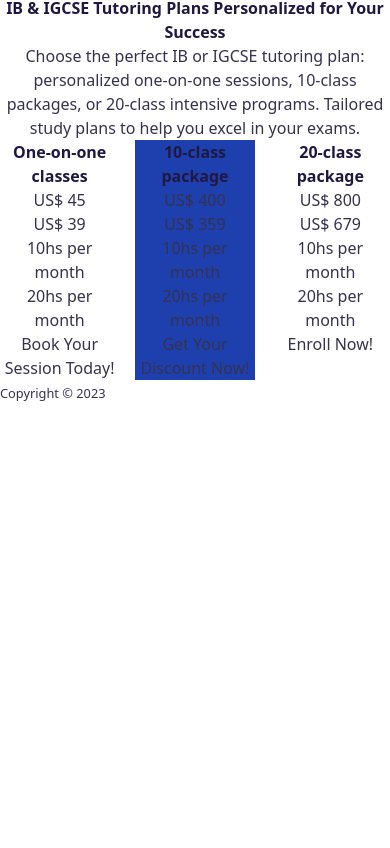
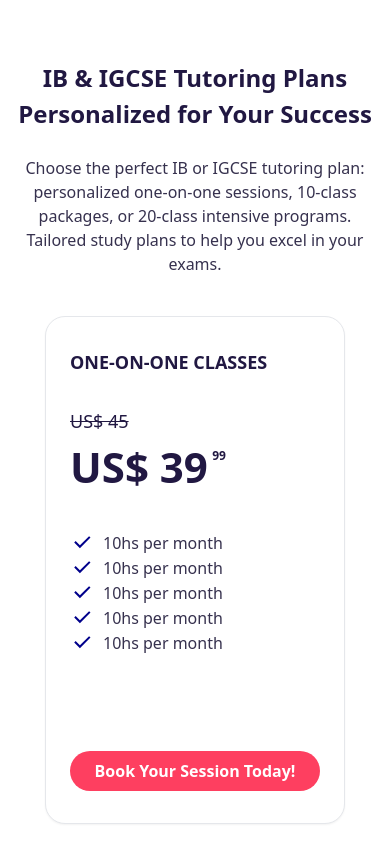
Before and after one commit to TomasSorgetti/learning-spark-rework, a Next.js app: page /en in a window 390 px wide. Shown: the part 936-1784 px from the top of the page. Before the commit the page ends 1340 px from the top, so only its background shows below. Built offline with nearby package versions, Linux system fonts and the light colour scheme.

Commit message:
feat: pricing responsive

```diff
--- a/src/components/buttons/CardButton.jsx
+++ b/src/components/buttons/CardButton.jsx
@@ -1,6 +1,9 @@
 export default function CardButton({ children, href }) {
   return (
-    <a className="" href={href}>
+    <a
+      className="w-full rounded-full bg-red py-2 text-center text-white font-semibold lg:py-3"
+      href={href}
+    >
       {children}
     </a>
   );
--- a/src/components/cards/PricingCard.jsx
+++ b/src/components/cards/PricingCard.jsx
@@ -1,24 +1,61 @@
+import CardButton from "../buttons/CardButton";
+import CheckIcon from "../icons/CheckIcon";
+
 export default function PricingCard({
+  id,
   title,
   price,
   salePrice,
   list,
   cta,
-  active,
+  active = false,
 }) {
   return (
-    <div className={`w-full ${active ? "bg-blue-800" : "bg-white"}`}>
-      <h3>{title}</h3>
-      <div>
-        <p>{price}</p>
-        <p>{salePrice}</p>
+    <div
+      className={`w-full max-w-[300px] px-6 py-8 flex flex-col items-start gap-8 rounded-[20px] border border-[1px]-lightBlue shadow-sm ${
+        active ? "bg-darkBlue" : "bg-white"
+      } lg:max-w-[400px] lg:px-8 lg:py-10`}
+    >
+      <h3
+        className={`text-[18px] font-bold uppercase ${
+          active ? "text-white" : "text-darkBlue"
+        }`}
+      >
+        {title}
+      </h3>
+      <div className="text-left">
+        <p
+          className={`line-through text-[18px] ${
+            active ? "text-white" : "text-darkBlue"
+          }`}
+        >
+          {price}
+        </p>
+        <p
+          className={`relative font-bold text-[42px] ${
+            active ? "text-white" : "text-darkBlue"
+          }`}
+        >
+          {salePrice}{" "}
+          <span className="absolute font-bold text-[12px] top-3 right-[-18px]">
+            99
+          </span>
+        </p>
       </div>
-      <ul>
+      <ul className="mb-16">
         {list.map((item) => (
-          <li key={item}>{item}</li>
+          <li
+            className={`flex items-center gap-2 font-light text-[16px] ${
+              active ? "text-white" : "text-lightBlue"
+            }`}
+            key={`${item.id}-${id}`}
+          >
+            <CheckIcon color={active ? "white" : "darkBlue"} />
+            {item.text}
+          </li>
         ))}
       </ul>
-      <a href="#">{cta}</a>
+      <CardButton href="#">{cta}</CardButton>
     </div>
   );
 }
--- /dev/null
+++ b/src/components/icons/CheckIcon.jsx
@@ -0,0 +1,16 @@
+export default function CheckIcon({ size = "25", color = "white" }) {
+  return (
+    <svg
+      width={size}
+      height={size}
+      viewBox="0 0 25 25"
+      fill="none"
+      xmlns="http://www.w3.org/2000/svg"
+    >
+      <path
+        d="M9.90313 18.1676L4.20312 12.4676L5.62813 11.0426L9.90313 15.3176L19.0781 6.14258L20.5031 7.56758L9.90313 18.1676Z"
+        fill={color}
+      />
+    </svg>
+  );
+}
--- a/src/layouts/home/Pricing.jsx
+++ b/src/layouts/home/Pricing.jsx
@@ -3,34 +3,91 @@
 export default async function Pricing({ t }) {
   const miArr = [
     {
+      id: 1,
       title: t("HomePage.Pricing.OneOnOne.title"),
       price: t("HomePage.Pricing.OneOnOne.price"),
       salePrice: t("HomePage.Pricing.OneOnOne.salePrice"),
       list: [
-        t("HomePage.Pricing.OneOnOne.List.1"),
-        t("HomePage.Pricing.OneOnOne.List.2"),
+        {
+          id: 1,
+          text: t("HomePage.Pricing.OneOnOne.List.1"),
+        },
+        {
+          id: 2,
+          text: t("HomePage.Pricing.OneOnOne.List.1"),
+        },
+        {
+          id: 3,
+          text: t("HomePage.Pricing.OneOnOne.List.1"),
+        },
+        {
+          id: 4,
+          text: t("HomePage.Pricing.OneOnOne.List.1"),
+        },
+        {
+          id: 5,
+          text: t("HomePage.Pricing.OneOnOne.List.1"),
+        },
       ],
       cta: t("HomePage.Pricing.OneOnOne.cta"),
       active: false,
     },
     {
+      id: 2,
       title: t("HomePage.Pricing.10Class.title"),
       price: t("HomePage.Pricing.10Class.price"),
       salePrice: t("HomePage.Pricing.10Class.salePrice"),
       list: [
-        t("HomePage.Pricing.10Class.List.1"),
-        t("HomePage.Pricing.10Class.List.2"),
+        {
+          id: 1,
+          text: t("HomePage.Pricing.10Class.List.1"),
+        },
+        {
+          id: 2,
+          text: t("HomePage.Pricing.10Class.List.1"),
+        },
+        {
+          id: 3,
+          text: t("HomePage.Pricing.10Class.List.1"),
+        },
+        {
+          id: 4,
+          text: t("HomePage.Pricing.10Class.List.1"),
+        },
+        {
+          id: 5,
+          text: t("HomePage.Pricing.10Class.List.1"),
+        },
       ],
       cta: t("HomePage.Pricing.10Class.cta"),
       active: true,
     },
     {
+      id: 3,
       title: t("HomePage.Pricing.20Class.title"),
       price: t("HomePage.Pricing.20Class.price"),
       salePrice: t("HomePage.Pricing.20Class.salePrice"),
       list: [
-        t("HomePage.Pricing.20Class.List.1"),
-        t("HomePage.Pricing.20Class.List.2"),
+        {
+          id: 1,
+          text: t("HomePage.Pricing.20Class.List.1"),
+        },
+        {
+          id: 2,
+          text: t("HomePage.Pricing.20Class.List.1"),
+        },
+        {
+          id: 3,
+          text: t("HomePage.Pricing.20Class.List.1"),
+        },
+        {
+          id: 4,
+          text: t("HomePage.Pricing.20Class.List.1"),
+        },
+        {
+          id: 5,
+          text: t("HomePage.Pricing.20Class.List.1"),
+        },
       ],
       cta: t("HomePage.Pricing.20Class.cta"),
       active: false,
@@ -38,12 +95,16 @@
   ];
 
   return (
-    <section className="flex flex-col items-center text-center">
-      <h2>{t("HomePage.Pricing.title")}</h2>
-      <p>{t("HomePage.Pricing.description")}</p>
-      <div className="flex gap-4">
+    <section className="px-4 py-16 flex flex-col items-center text-center gap-6 sm:py-24 lg:py-36">
+      <h2 className="text-[24px] max-w-[400px] sm:text-[28px] sm:max-w-[500px] lg:text-[38px] lg:max-w-[796px]">
+        {t("HomePage.Pricing.title")}
+      </h2>
+      <p className="text-[1rem] leading-6 max-w-[370px] lg:max-w-[640px] lg:text-[18px] lg:leading-8">
+        {t("HomePage.Pricing.description")}
+      </p>
+      <div className="mt-4 flex flex-col items-center gap-8 w-full md:flex-row md:gap-2 md:justify-center lg:gap-8">
         {miArr.map((item) => (
-          <PricingCard key={item.title} {...item} />
+          <PricingCard key={item.id} {...item} />
         ))}
       </div>
     </section>
```
Also changed, not shown: public/icons/check.svg (added).
